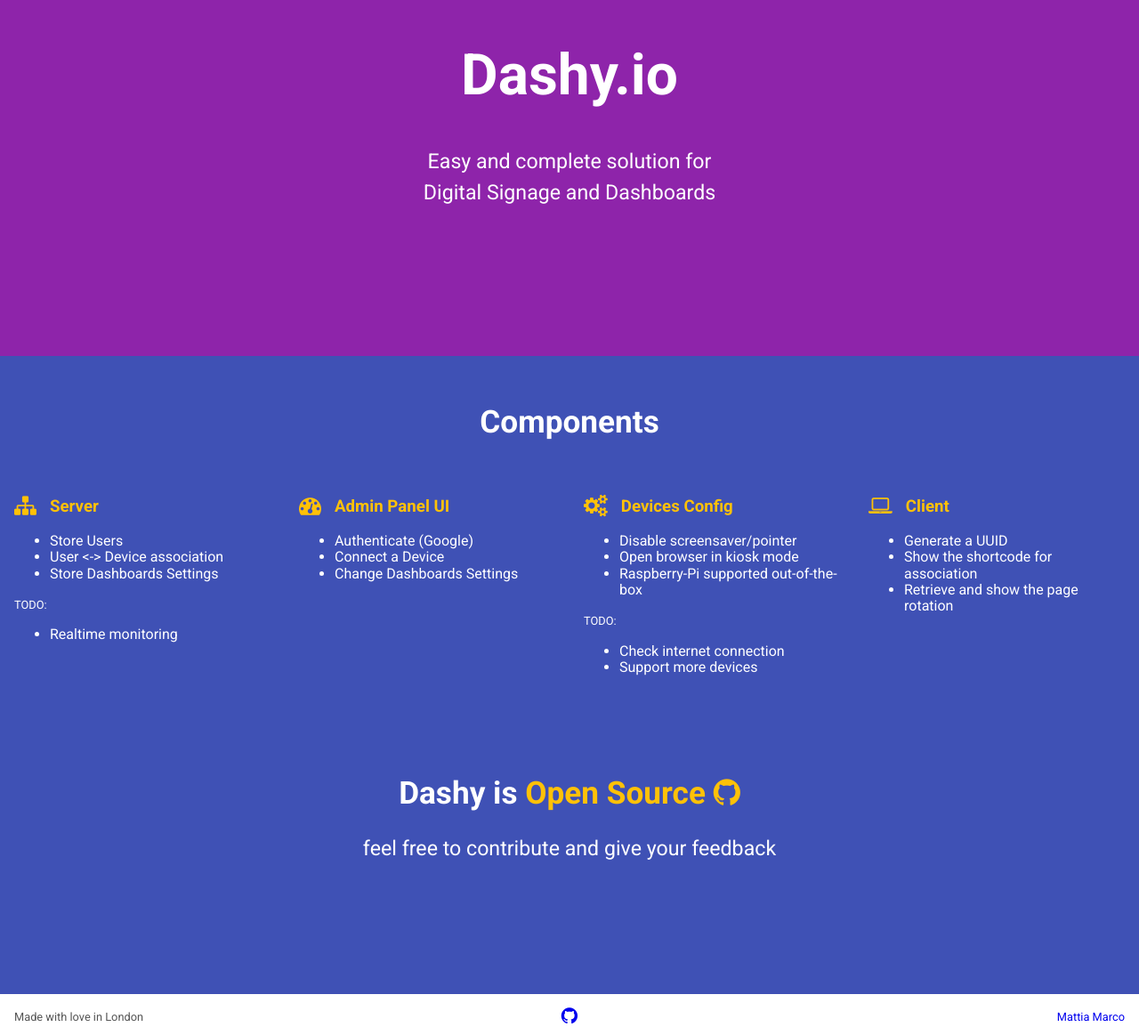
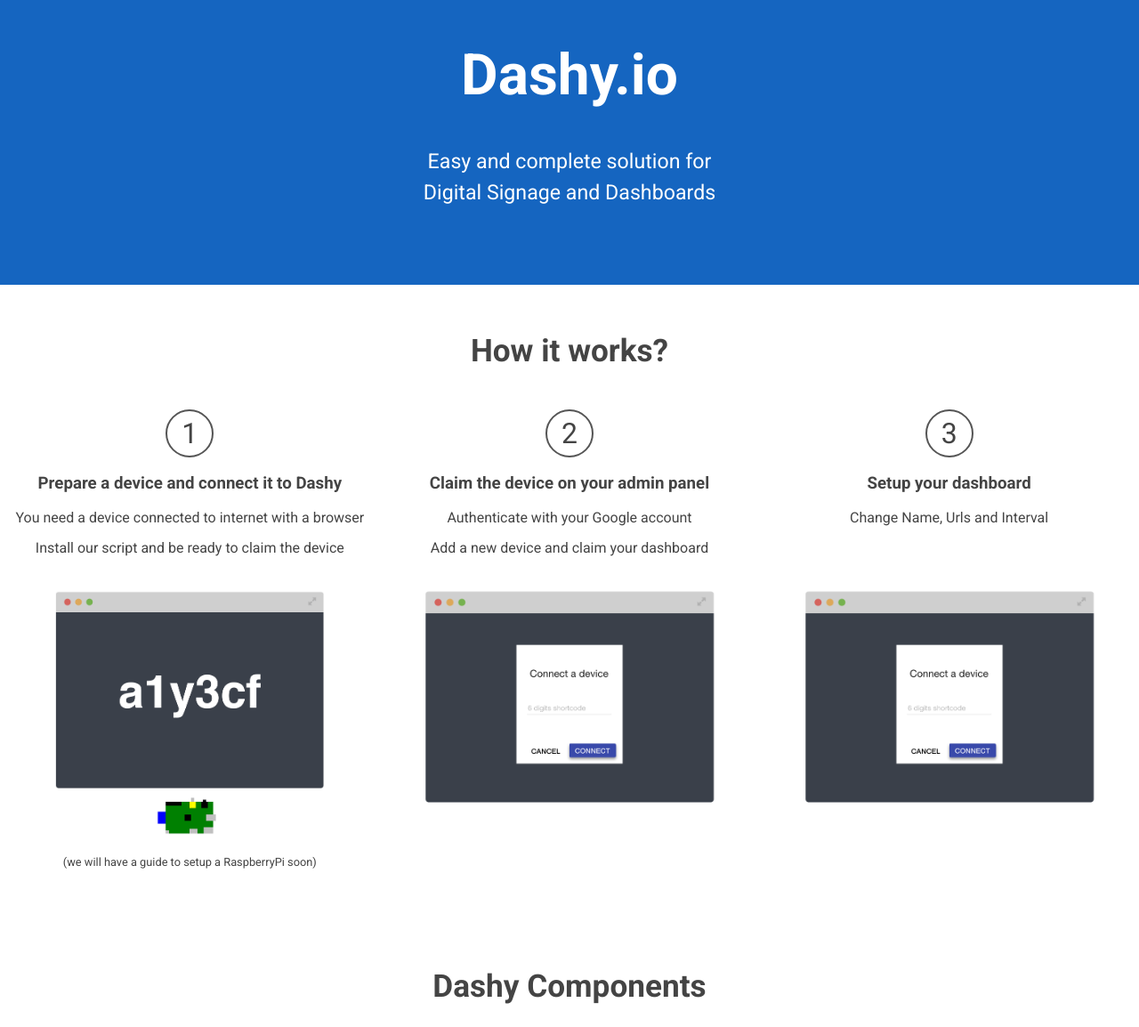
Before and after one commit to dashy-io/dashy-io.github.io, a website: page app/index.html in a window 1280 px wide. Shown: the top 1154 px of the page at 89% size. Drawn offline with nearby package versions, Linux system fonts and the light colour scheme; files that its build step writes are made by us from their sources.

Commit message:
Added "how it works" and few layout changes

```diff
--- a/app/index.html
+++ b/app/index.html
@@ -40,11 +40,79 @@
     </div>
   </div>
   <div class="content-wrapper">
+    <section class="section-how-to">
+      <h2 class="text-center section-title">How it works?</h2>
+      <div class="pure-g">
+        <div class="pure-u-1 pure-u-md-1-3">
+          <div class="box text-center">
+            <div class="circle-number">
+              1
+            </div>
+            <div class="box-text">
+              <p>
+                <h3>Prepare a device and connect it to Dashy</h3>
+              </p>
+              <p>
+                You need a device connected to internet with a browser
+              </p>
+              <p>
+                Install our script and be ready to claim the device
+              </p>
+            </div>
+            <p>
+              <img src="images/step1.png" alt="" class="pure-img center-block img-step" height="100">
+            </p>
+            <p>
+              <small>(we will have a guide to setup a RaspberryPi soon)</small>
+            </p>
+          </div>
+        </div>
+        <div class="pure-u-1 pure-u-md-1-3">
+          <div class="box text-center">
+            <div class="circle-number">
+              2
+            </div>
+            <div class="box-text">
+              <p>
+                <h3>Claim the device on your admin panel</h3>
+              </p>
+              <p>
+                Authenticate with your Google account
+              </p>
+              <p>
+                Add a new device and claim your dashboard
+              </p>
+            </div>
+            <p>
+              <img src="images/step2.png" alt="" class="pure-img center-block img-step">
+            </p>
+          </div>
+        </div>
+        <div class="pure-u-1 pure-u-md-1-3">
+          <div class="box text-center">
+            <div class="circle-number">
+              3
+            </div>
+            <div class="box-text">
+              <p>
+                <h3>Setup your dashboard</h3>
+              </p>
+              <p>
+                Change Name, Urls and Interval
+              </p>
+            </div>
+            <p>
+              <img src="images/step2.png" alt="" class="pure-img center-block img-step" height="100">
+            </p>
+          </div>
+        </div>
+      </div>
+    </section>
     <section class="dashy-elements">
-            <h2 class="text-center section-title">Components</h2>
+      <h2 class="text-center section-title">Dashy Components</h2>
       <div class="pure-g">
         <div class="pure-u-1 pure-u-md-6-24">
-                    <div class="l-box">
+          <div class="box">
             <p>
               <h3><a href="https://github.com/dashy-io/dashy-server-api" class="link-title"><i class="fa fa-sitemap fa-lg fa-icon-components"></i>Server</a></h3>
               <ul>
@@ -60,7 +128,7 @@
           </div>
         </div>
         <div class="pure-u-1 pure-u-md-6-24">
-                    <div class="l-box">
+          <div class="box">
             <p>
               <h3><a href="https://github.com/dashy-io/dashy-admin-ui" class="link-title"><i class="fa fa-dashboard fa-lg fa-icon-components"></i>Admin Panel UI</a></h3>
               <ul>
@@ -72,7 +140,7 @@
           </div>
         </div>
         <div class="pure-u-1 pure-u-md-6-24">
-                    <div class="l-box">
+          <div class="box">
             <p>
               <h3><a href="https://github.com/dashy-io/dashy-pi" class="link-title"><i class="fa fa-cogs fa-lg fa-icon-components"></i>Devices Config</a></h3>
               <ul>
@@ -89,7 +157,7 @@
           </div>
         </div>
         <div class="pure-u-1 pure-u-md-6-24">
-                    <div class="l-box">
+          <div class="box">
             <p>
               <h3><a href="https://github.com/dashy-io/dashy-client" class="link-title"><i class="fa fa-laptop fa-lg fa-icon-components"></i>Client</a></h3>
               <ul>
@@ -102,23 +170,17 @@
         </div>
       </div>
     </section>
-        <section class="text-center section-involved">
-            <h2 class="text-center section-title">Dashy is <a class="link-title" href="https://github.com/dashy-io">Open Source <i class="fa fa-github"></i></a></h2>
-            <p class="lead text-center">
-                feel free to contribute and give your feedback
-            </p>
-        </section>
     <footer>
-            <div class="l-box">
+      <div class="box">
         <div class="pure-g">
           <div class="pure-u-1 pure-u-md-8-24">
             <small class="text-black">Made with love in London</small>
           </div>
           <div class="pure-u-1 pure-u-md-8-24 text-center">
-                        <span class="text-black"><a href="https://github.com/dashy-io"><i class="fa fa-github fa-lg"></i></a></span>
+          Dashy is <a class="link-title" href="https://github.com/dashy-io">Open Source <i class="fa fa-github fa-lg"></i></a>
           </div>
           <div class="pure-u-1 pure-u-md-8-24 text-right">
-                        <small><a href="https://github.com/mtt87">Mattia</a>&nbsp;<a href="https://github.com/bettiolo">Marco</a></small>
+            <small><a href="https://github.com/mtt87"><i class="fa fa-github fa-lg"></i>&nbsp;Mattia</a>&nbsp;<a href="https://github.com/bettiolo"><i class="fa fa-github fa-lg"></i>&nbsp;Marco</a></small>
           </div>
         </div>
       </div>
--- a/app/styles/main.css
+++ b/app/styles/main.css
@@ -1,6 +1,6 @@
 html, button, input, select, textarea, .pure-g [class *= "pure-u"] {
     font-family: 'Roboto', sans-serif;
-    color: #fff;
+    color: #444;
 }
 a {
     text-decoration: none;
@@ -9,7 +9,7 @@
     text-decoration: underline;
 }
 .link-title {
-    color: #FFC107;
+    color: #1565C0;
 }
 .link-title:hover {
     text-decoration: none;
@@ -20,6 +20,15 @@
 .text-right {
     text-align: right;
 }
+.text-white {
+    color: #fff;
+}
+.center-block {
+    margin: 0 auto;
+}
+.img-step {
+    max-width: 350px;
+}
 .pure-g .text-black {
     color: #555;
 }
@@ -29,18 +38,21 @@
 .lead {
     font-size: 1.45em;
 }
+section {
+  background-color: #fff;
+  padding-top: 25px;
+  padding-bottom: 25px;
+}
+footer {
+  color: #555;
+}
 .splash-container {
-/*    background-image: url('../images/bg1.jpeg');
-    background-size: cover;
-    background-clip: fixed;
-    background-position: top center;
-    background-repeat: no-repeat;*/
-    background-color: #8E24AA;
+    background-color: #1565C0;
     z-index: 1;
     overflow: hidden;
     width: 100%;
-    height: 50%;
-    min-height: 250px;
+    height: 40%;
+    min-height: 200px;
     top: 0;
     left: 0;
     position: fixed !important;
@@ -63,27 +75,39 @@
 }
 .content-wrapper {
     position: absolute;
-    top: 50%;
+    top: 40%;
     width: 100%;
     min-height: 12%;
     z-index: 2;
-    background: white;
+    background: #fff;
 }
 .dashy-component {
   margin-top: 25px;
   margin-bottom: 25px;
 }
-.l-box {
+.dashy-elements {
+    padding: 25px 0;
+}
+.section-involved, footer {
+    background-color: #eee;
+}
+.box {
     padding: 1em;
 }
-section {
-  background-color: #3F51B5;
-  padding-top: 25px;
-  padding-bottom: 25px;
+.box-text {
+    height: 110px;
 }
-footer {
-  color: #555;
+.circle-number {
+    border: 2px solid #555;
+    width: 50px;
+    height: 50px;
+    margin: 0 auto;
+    text-align: center;
+    line-height: 1.6em;
+    font-size: 2em;
+    border-radius: 50%;
 }
+
 .section-title {
   font-size: 2.2em;
 }
```
Also changed, not shown: package.json (+23 -23 lines), app/images/step1.png (added), app/images/step2.png (added). Lines whose indentation alone changed are shown as unchanged.
